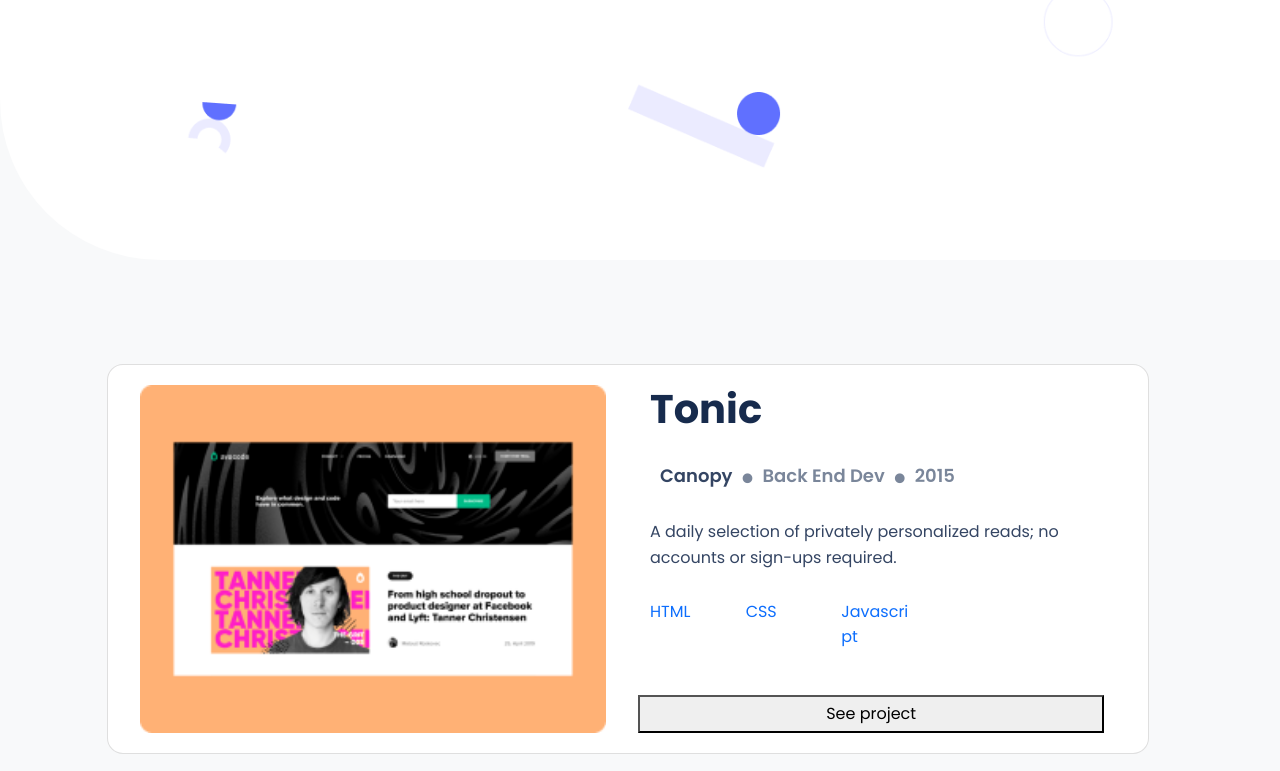
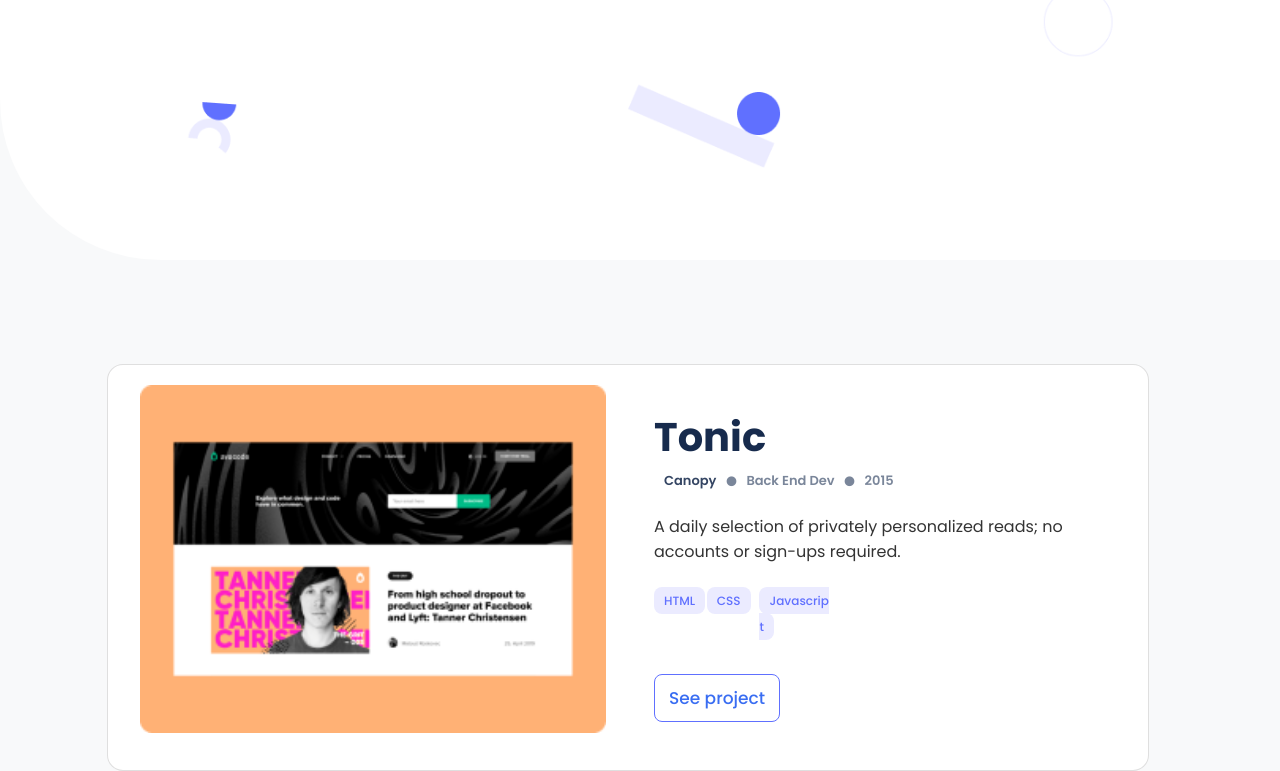
Before and after one commit to evansnyamekye/Bootstrap-PortfolioWP, a plain HTML site: page index.html in a window 1280 px wide. Shown: the part 586-1357 px from the top of the page. Drawn offline with nearby package versions, Linux system fonts and the light colour scheme.

Commit message:
Cleared linters errors

```diff
--- a/index.html
+++ b/index.html
@@ -77,7 +77,7 @@
                 <div class="card-left">
                     <img src="images/work/Snapshoot Portfolio.png" alt="snap-card">
                 </div>
-                <div class="card-right row row-cols-1">
+                <div class="card-right row-cols-1">
                     <h2>Tonic</h2>
                     <ul class="cano">
                         <li>Canopy<i class="fa fa-circle"></i></li>
@@ -85,7 +85,7 @@
                         <li>2015</li>
                     </ul>
                     <p>A daily selection of privately personalized reads; no accounts or sign-ups required.</p>
-                    <ul class="lang row row-cols-3 justify-content-left col-md-8">
+                    <ul class="lang row row-cols-3 justify-content-left col-md-9">
                         <li><a href="#">HTML</a></li>
                         <li><a href="#">CSS</a></li>
                         <li><a href="#">Javascript</a></li>
--- a/style.css
+++ b/style.css
@@ -165,7 +165,7 @@ img {
   padding: 5rem 9rem;
 }
 
-.work .card {
+.card {
   display: grid;
   grid-template-columns: 1fr;
   background-color: #fff;
@@ -175,12 +175,22 @@ img {
   margin-top: 104px;
 }
 
-.work .card .cano {
+.card .cano {
   display: flex;
+  margin-bottom: 32px;
+}
+
+.lang li {
+  margin-bottom: 10px;
+}
+
+.card .cano li {
+  font-size: 18px;
 }
 
 .work .lang li {
   margin-bottom: 10px;
+  margin-right: -18%;
 }
 
 .work .card .cano li {
@@ -206,18 +216,9 @@ img {
   margin-left: 10px;
 }
 
-.work .card p {
-  font-size: 15px;
-  color: #344563;
-}
-
 .work .lang {
   display: flex;
   flex-wrap: wrap;
-}
-
-.work .card-left-desk {
-  display: none;
 }
 
 .work .card h2 {
@@ -236,19 +237,19 @@ img {
 .work .card .cano {
   display: flex;
   margin: 10px;
-}
-
-.work .card .cano li {
-  font-size: 18px;
+  padding-left: 0 !important;
+  margin-bottom: 22px;
 }
 
 .work .card p {
   font-size: 16px;
   margin-top: 10px;
+  margin-bottom: 22px;
 }
 
 .work .card .lang {
   margin-top: 10px;
+  padding-left: 0 !important;
 }
 
 .contact button {
@@ -268,6 +269,38 @@ img {
   display: block;
 }
 
-.navbar-brand logo {
-  color: var(--primary-color);
+.work .lang a {
+  padding: 5px 10px;
+  margin-right: 10px;
+  background: #ebebff;
+  font-weight: 500;
+  font-size: 12px;
+  color: #6070ff;
+  border-radius: 8px;
 }
+
+.btn-default {
+  border: 1px solid #6070ff;
+  border-radius: 8px;
+  width: 126px;
+  height: 48px;
+  background: #fff;
+  font-weight: 500;
+  font-size: 17px;
+  margin-top: 10px;
+  color: #396df2;
+}
+
+.btn-default:active {
+  background-color: #2230d2;
+  color: #fff;
+}
+
+.btn-default:hover {
+  background-color: #6070ff;
+  color: #fff;
+}
+
+.card-right {
+  padding: 28px 16px;
+}
```
